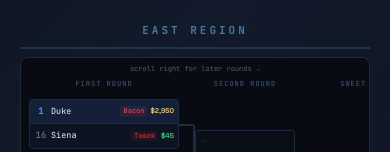
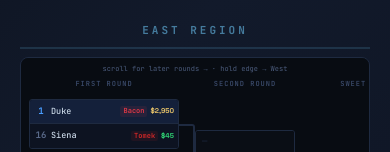
Before and after one commit to bswike/bpl, a React (Vite) app in the folder fpl-dashboard/: page /calcutta in a window 390 px wide. Shown: the part 575-727 px from the top of the page. Built offline with nearby package versions, Linux system fonts and the light colour scheme.

Commit message:
scroll to right

```diff
--- a/fpl-dashboard/src/components/Calcutta.jsx
+++ b/fpl-dashboard/src/components/Calcutta.jsx
@@ -2462,19 +2462,41 @@ function Live2026() {
           </div>
         );
 
+        const neighborMap = { E: "W", W: "E", S: "MW", MW: "S" };
+
         const LiveRegionBracket = ({ region, rtl }) => {
           const bracketScrollRef = useRef(null);
+          const edgeTimer = useRef(null);
+          const autoScrolling = useRef(false);
           const tm = {};
           TEAMS_2026.filter(t => t.sd.startsWith(region + "-")).forEach(t => { tm[t.seed] = t; });
           const r64 = bracketOrder.map(([a, b]) => [tm[a], tm[b]]);
+          const neighbor = neighborMap[region];
 
           useEffect(() => {
-            if (rtl && bracketScrollRef.current) {
-              bracketScrollRef.current.scrollLeft = bracketScrollRef.current.scrollWidth;
-            } else if (bracketScrollRef.current) {
-              bracketScrollRef.current.scrollLeft = 0;
+            if (bracketScrollRef.current) {
+              autoScrolling.current = true;
+              bracketScrollRef.current.scrollLeft = rtl ? bracketScrollRef.current.scrollWidth : 0;
+              setTimeout(() => { autoScrolling.current = false; }, 150);
             }
+            return () => { if (edgeTimer.current) clearTimeout(edgeTimer.current); };
           }, [region, rtl]);
+
+          const handleEdgeScroll = useCallback(() => {
+            if (!bracketScrollRef.current || !isMobile || autoScrolling.current) return;
+            const el = bracketScrollRef.current;
+            const atEnd = rtl ? el.scrollLeft <= 2 : el.scrollLeft + el.clientWidth >= el.scrollWidth - 2;
+            if (atEnd) {
+              if (!edgeTimer.current) {
+                edgeTimer.current = setTimeout(() => {
+                  edgeTimer.current = null;
+                  setBracketMobileRegion(neighbor);
+                }, 350);
+              }
+            } else {
+              if (edgeTimer.current) { clearTimeout(edgeTimer.current); edgeTimer.current = null; }
+            }
+          }, [region, rtl, neighbor]);
 
           const ltrHeaders = ["FIRST ROUND", "", "SECOND ROUND", "", "SWEET 16", "", "ELITE 8"];
           const rtlHeaders = ["ELITE 8", "", "SWEET 16", "", "SECOND ROUND", "", "FIRST ROUND"];
@@ -2518,15 +2540,16 @@ function Live2026() {
               </div>
               <div
                 ref={bracketScrollRef}
+                onScroll={handleEdgeScroll}
                 style={{
                   overflowX: "auto", WebkitOverflowScrolling: "touch", touchAction: "pan-x pan-y",
                   border: "1px solid #1e2a40", borderRadius: 8, background: "#080c12",
-                  paddingBottom: 8, paddingTop: 4,
+                  paddingBottom: 8, paddingTop: 4, position: "relative",
                 }}
               >
                 {isMobile && (
                   <div style={{ fontSize: 7, textAlign: "center", padding: "2px 8px 4px", color: "#4a5a7a" }}>
-                    {rtl ? "← scroll left for later rounds" : "scroll right for later rounds →"}
+                    {rtl ? "← scroll for later rounds · hold edge → " : "scroll for later rounds → · hold edge → "}{regionNames[neighbor]}
                   </div>
                 )}
                 <div style={{ display: "flex", marginBottom: 4, minWidth: totalW, paddingLeft: 8, paddingRight: 8 }}>
```
